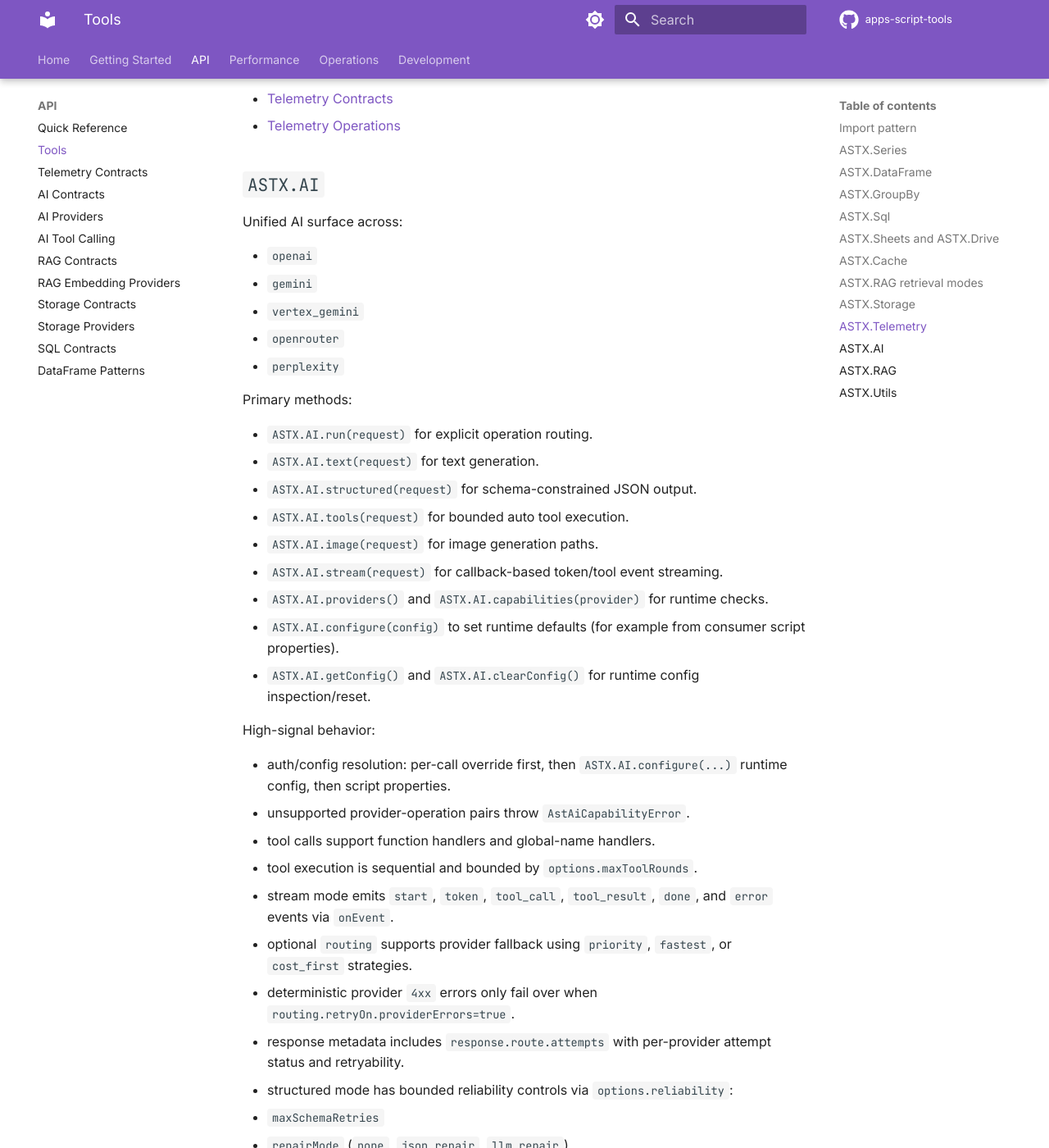
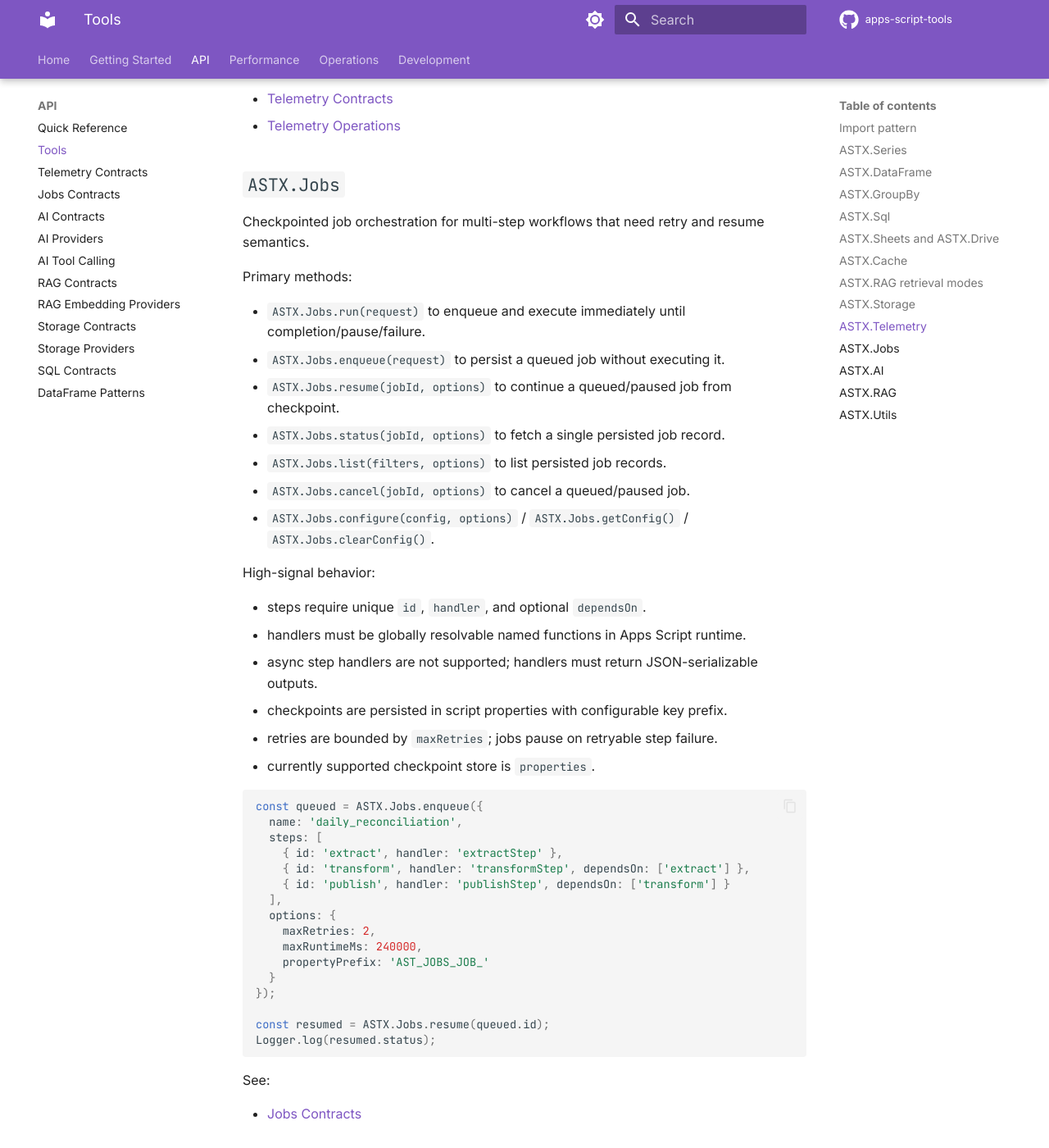
Before and after one commit to joe-broadhead/apps-script-tools, an MkDocs documentation site: the page built from docs/api/tools.md, in a window 1280 px wide and 1400 px high, scrolled down 8239 px. Shown: the whole window at 82% size. Built offline with MkDocs 1.6.1 and Material for MkDocs 9.7.7, drawn with Linux system fonts in a browser that asks for light colours; comment, search, counter and statistics services are not loaded.

````diff
--- a/docs/api/tools.md
+++ b/docs/api/tools.md
@@ -338,6 +338,52 @@ See:
 - [Telemetry Contracts](telemetry-contracts.md)
 - [Telemetry Operations](../operations/telemetry.md)
 
+## `ASTX.Jobs`
+
+Checkpointed job orchestration for multi-step workflows that need retry and resume semantics.
+
+Primary methods:
+
+- `ASTX.Jobs.run(request)` to enqueue and execute immediately until completion/pause/failure.
+- `ASTX.Jobs.enqueue(request)` to persist a queued job without executing it.
+- `ASTX.Jobs.resume(jobId, options)` to continue a queued/paused job from checkpoint.
+- `ASTX.Jobs.status(jobId, options)` to fetch a single persisted job record.
+- `ASTX.Jobs.list(filters, options)` to list persisted job records.
+- `ASTX.Jobs.cancel(jobId, options)` to cancel a queued/paused job.
+- `ASTX.Jobs.configure(config, options)` / `ASTX.Jobs.getConfig()` / `ASTX.Jobs.clearConfig()`.
+
+High-signal behavior:
+
+- steps require unique `id`, `handler`, and optional `dependsOn`.
+- handlers must be globally resolvable named functions in Apps Script runtime.
+- async step handlers are not supported; handlers must return JSON-serializable outputs.
+- checkpoints are persisted in script properties with configurable key prefix.
+- retries are bounded by `maxRetries`; jobs pause on retryable step failure.
+- currently supported checkpoint store is `properties`.
+
+```javascript
+const queued = ASTX.Jobs.enqueue({
+  name: 'daily_reconciliation',
+  steps: [
+    { id: 'extract', handler: 'extractStep' },
+    { id: 'transform', handler: 'transformStep', dependsOn: ['extract'] },
+    { id: 'publish', handler: 'publishStep', dependsOn: ['transform'] }
+  ],
+  options: {
+    maxRetries: 2,
+    maxRuntimeMs: 240000,
+    propertyPrefix: 'AST_JOBS_JOB_'
+  }
+});
+
+const resumed = ASTX.Jobs.resume(queued.id);
+Logger.log(resumed.status);
+```
+
+See:
+
+- [Jobs Contracts](jobs-contracts.md)
+
 ## `ASTX.AI`
 
 Unified AI surface across:
--- a/mkdocs.yml
+++ b/mkdocs.yml
@@ -108,6 +108,7 @@ nav:
     - Quick Reference: api/quick-reference.md
     - Tools: api/tools.md
     - Telemetry Contracts: api/telemetry-contracts.md
+    - Jobs Contracts: api/jobs-contracts.md
     - AI Contracts: api/ai-contracts.md
     - AI Providers: api/ai-providers.md
     - AI Tool Calling: api/ai-tool-calling.md
````
Also changed, not shown: CHANGELOG.md (+3 -0 lines), README.md (+2 -0 lines), docs/api/jobs-contracts.md (added, +188 -0 lines), docs/api/quick-reference.md (+17 -0 lines), docs/getting-started/quickstart.md (+27 -0 lines), docs/index.md (+4 -0 lines).
